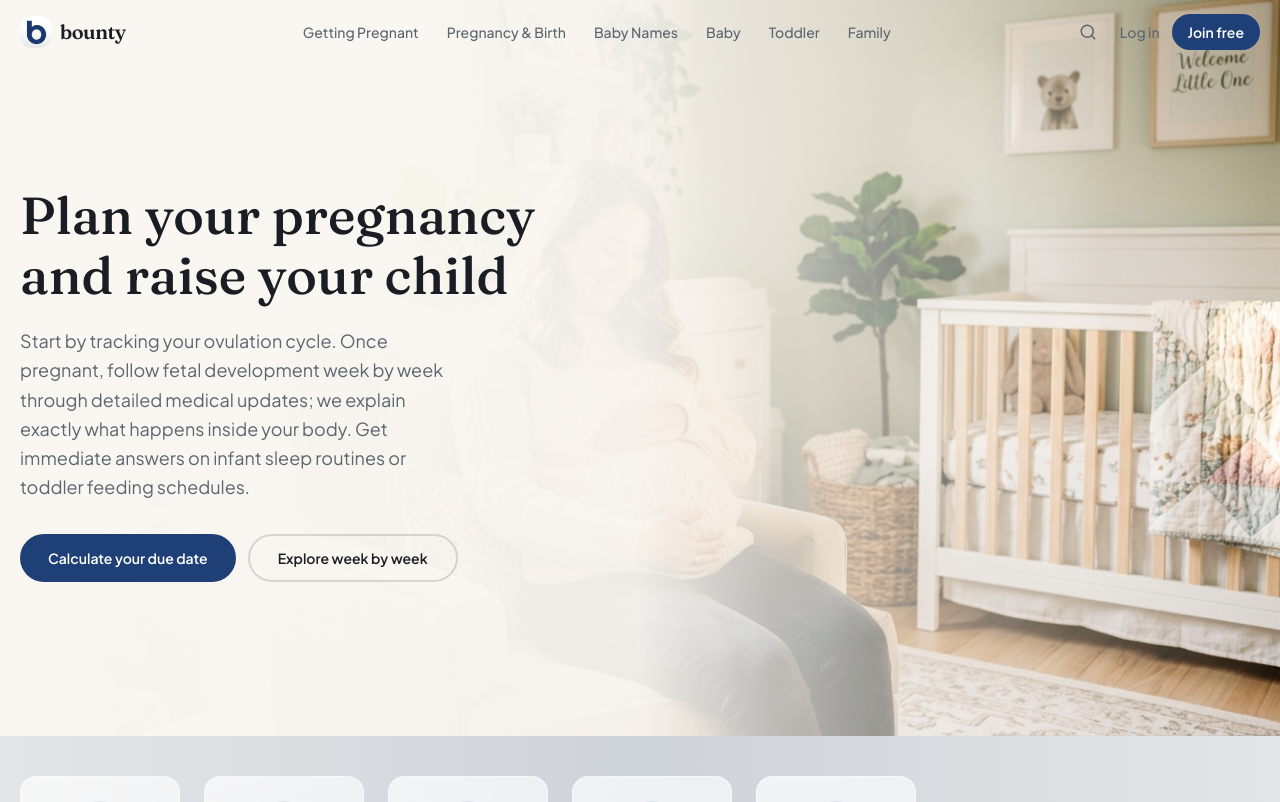
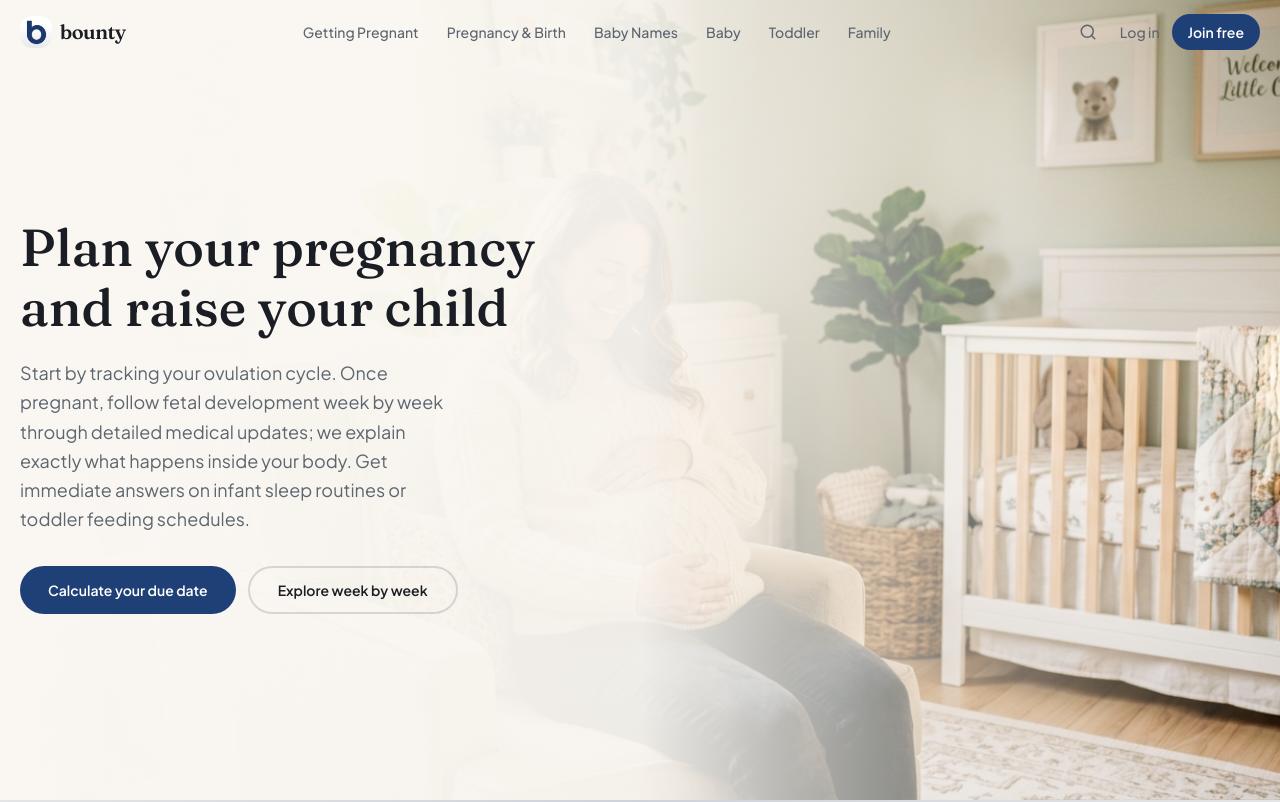
Before and after one commit to ErenYea9er69/bounty, a Next.js app: page / in a window 1280 px wide. Shown: the top 802 px of the page. Built offline with nearby package versions, Linux system fonts and the light colour scheme.

Commit message:
scroll down to see the rest of the content below

```diff
--- a/components/Hero.js
+++ b/components/Hero.js
@@ -3,7 +3,7 @@
 
 export default function Hero() {
   return (
-    <section className="relative min-h-[92vh] flex items-center overflow-hidden">
+    <section className="relative min-h-screen flex items-center overflow-hidden">
       {/* Background image */}
       <div className="absolute inset-0">
         <Image
```
